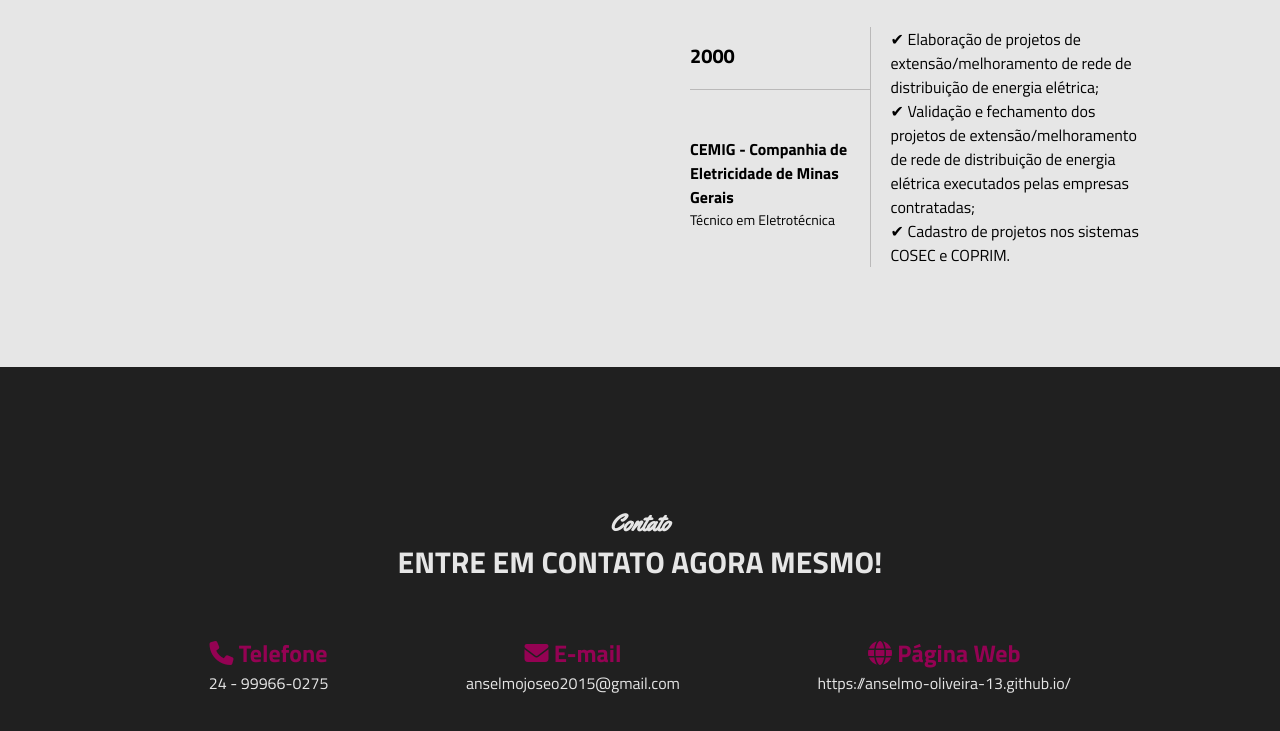
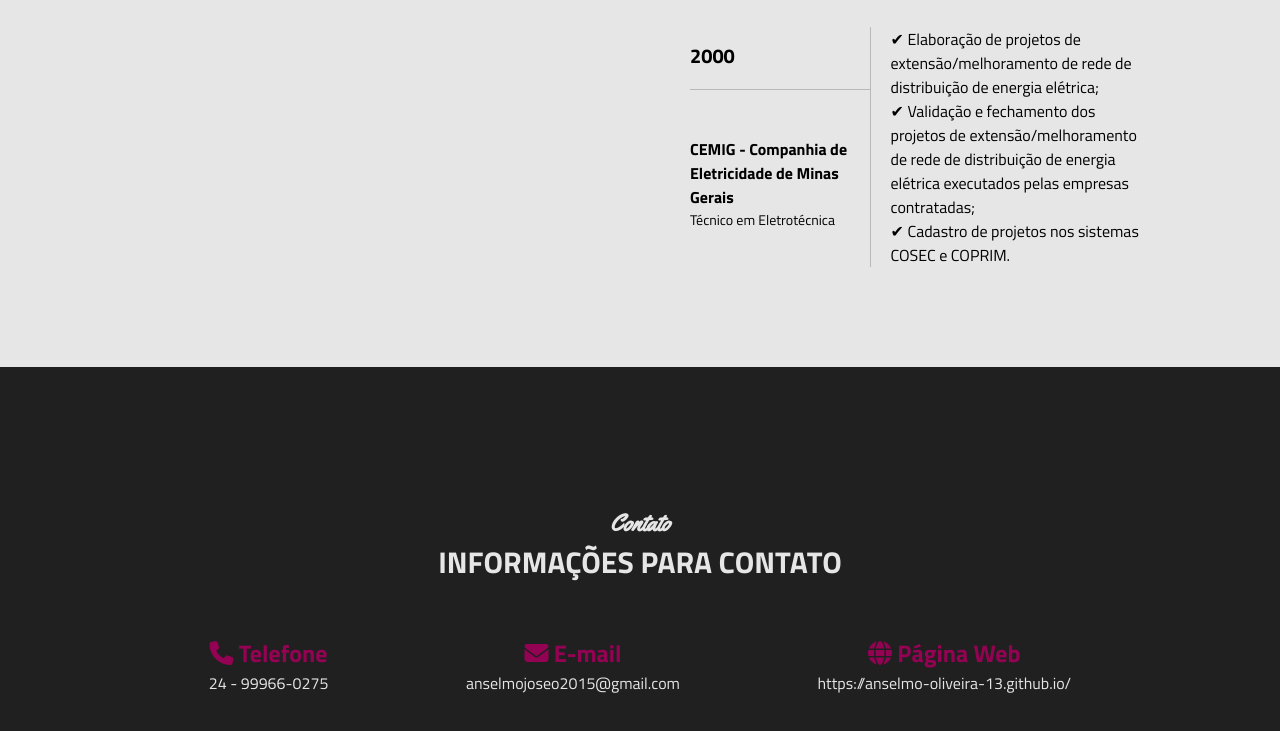
Before and after one commit to Anselmo-Oliveira-13/cv-main, a plain HTML site: page index.html in a window 1280 px wide. Shown: the part 3681-4412 px from the top of the page. Drawn offline with Linux system fonts and the light colour scheme.

Commit message:
Alteração contato

```diff
--- a/index.html
+++ b/index.html
@@ -298,7 +298,7 @@
     <section class="contacto" id="contacto">
         <div class="contenido-seccion">
             <h2 class="titulo-seccion">Contato</h2>
-            <h3>Entre em contato agora mesmo!</h3>
+            <h3>Informações para contato</h3>
 
             <div class="fila">
                 <div class="col">
```
